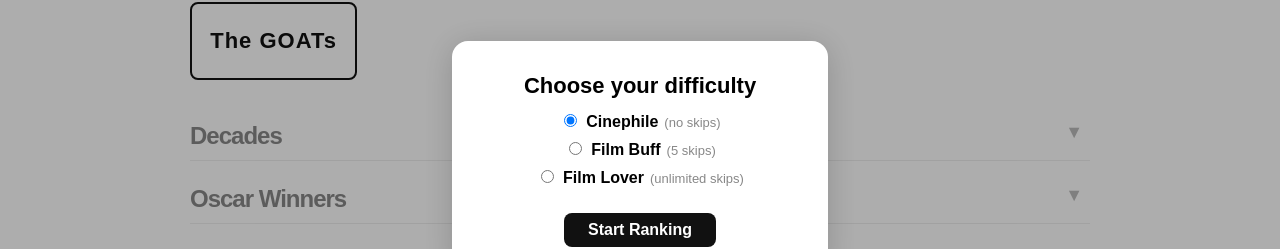
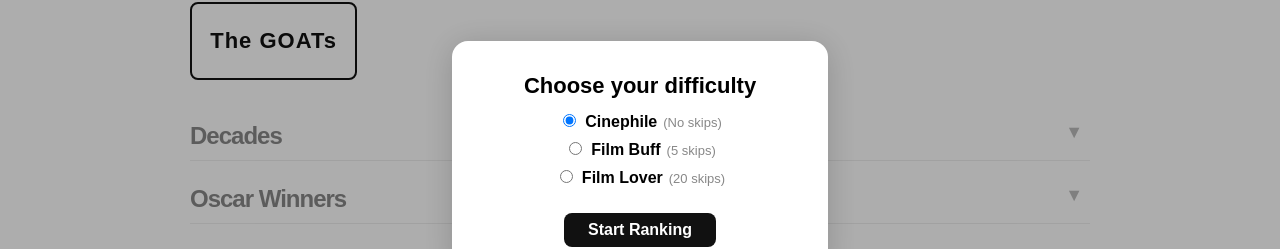
Before and after one commit to iandeborja/blindboxd, a React (Vite) app: page / in a window 1280 px wide. Both pictures are taken after a click on the button "The GOATs". Shown: the part 244-493 px from the top of the page. Built offline with nearby package versions, Linux system fonts and the light colour scheme.

Commit message:
Update App.jsx

```diff
--- a/src/App.jsx
+++ b/src/App.jsx
@@ -51,8 +51,7 @@ function App() {
         });
         // Set skips left based on difficulty
         if (difficulty === 'film_buff') setSkipsLeft(5);
-        else if (difficulty === 'film_lover') setSkipsLeft(Infinity);
-        else setSkipsLeft(0);
+        else if (difficulty === 'film_lover') setSkipsLeft(20);
         setSkippedIndices([]);
         setExtraMovies([]);
       })
@@ -92,8 +91,7 @@ function App() {
           });
           // Set skips left based on difficulty
           if (diff === 'film_buff') setSkipsLeft(5);
-          else if (diff === 'film_lover') setSkipsLeft(Infinity);
-          else setSkipsLeft(0);
+          else if (diff === 'film_lover') setSkipsLeft(20);
           setSkippedIndices([]);
           setExtraMovies([]);
         })
@@ -247,7 +245,7 @@ function App() {
                         <label style={{ display: 'block', marginBottom: 8, cursor: 'pointer' }}>
                           <input type="radio" name="modal-difficulty" value="cinephile" checked={difficulty === 'cinephile'} onChange={() => setDifficulty('cinephile')} />
                           <span style={{ fontWeight: 600, marginLeft: 6 }}>Cinephile</span>
-                          <span style={{ color: '#888', fontSize: 13, marginLeft: 6 }}>(no skips)</span>
+                          <span style={{ color: '#888', fontSize: 13, marginLeft: 6 }}>(No skips)</span>
                         </label>
                         <label style={{ display: 'block', marginBottom: 8, cursor: 'pointer' }}>
                           <input type="radio" name="modal-difficulty" value="film_buff" checked={difficulty === 'film_buff'} onChange={() => setDifficulty('film_buff')} />
@@ -257,7 +255,7 @@ function App() {
                         <label style={{ display: 'block', marginBottom: 8, cursor: 'pointer' }}>
                           <input type="radio" name="modal-difficulty" value="film_lover" checked={difficulty === 'film_lover'} onChange={() => setDifficulty('film_lover')} />
                           <span style={{ fontWeight: 600, marginLeft: 6 }}>Film Lover</span>
-                          <span style={{ color: '#888', fontSize: 13, marginLeft: 6 }}>(unlimited skips)</span>
+                          <span style={{ color: '#888', fontSize: 13, marginLeft: 6 }}>(20 skips)</span>
                         </label>
                       </div>
                       <button
@@ -484,7 +482,7 @@ function App() {
                           onClick={handleSkip}
                           disabled={skipsLeft === 0}
                         >
-                          Skip {difficulty === 'film_buff' && <span style={{ fontWeight: 400, fontSize: 14 }}>({skipsLeft} left)</span>}
+                          Skip {(difficulty === 'film_buff' || difficulty === 'film_lover') && <span style={{ fontWeight: 400, fontSize: 14 }}>({skipsLeft} left)</span>}
                         </button>
                       )}
                     </div>
```
